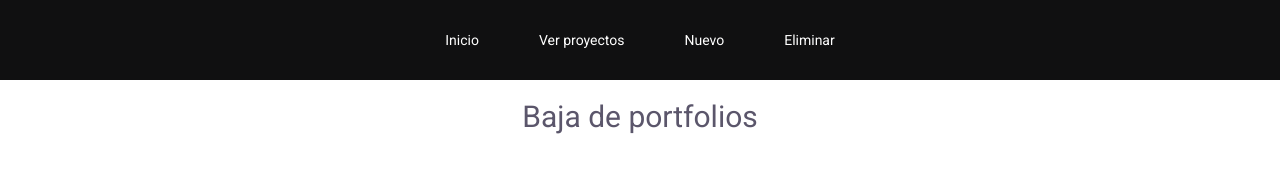
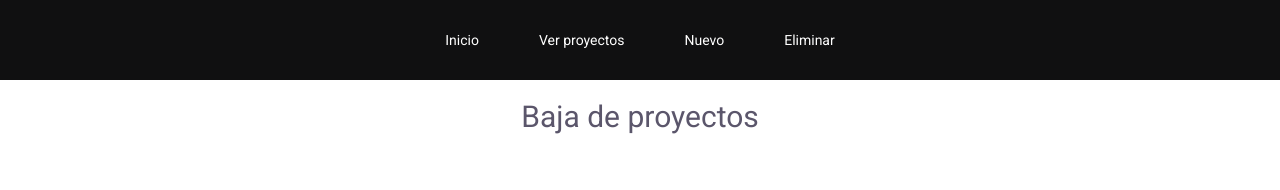
Before and after one commit to Jorgepamp/gestor_portfolios_grupo, an Angular app in the folder app-portfolio/: page /eliminar in a window 1280 px wide. Shown: the top 190 px of the page. Built offline with nearby package versions, Linux system fonts and the light colour scheme.

Commit message:
cambio texto

```diff
--- a/app-portfolio/src/app/eliminar/eliminar.component.ts
+++ b/app-portfolio/src/app/eliminar/eliminar.component.ts
@@ -19,7 +19,7 @@ export class EliminarComponent implements OnInit {
   }
 
   ngOnInit() {
-    this.titulo = "Baja de portfolios";
+    this.titulo = "Baja de proyectos";
     this.etiqueta_nombre = "Nombre y Apellidos";
     this.placeholder_nombre = "Introduzca Nombre y Apellidos";
     this.arrayPortfolios = this.servPortfolio.listar();
```
